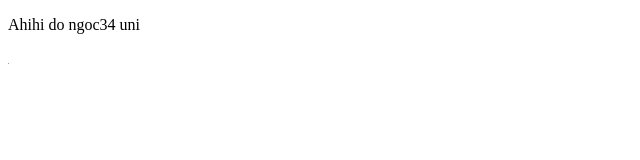
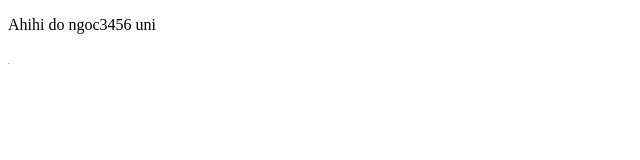
Before and after one commit to hoabuists/stack_adapt_test, a plain HTML site: page index.html in a window 1280 px wide. Shown: the full height of the page, 0-640 px from the left. Drawn offline with Linux system fonts and the light colour scheme; grey boxes are pictures that could not be loaded.

Commit message:
Update index.html

```diff
--- a/index.html
+++ b/index.html
@@ -11,7 +11,7 @@
     <script>!function(s,a,e,v,n,t,z){if(s.saq)return;n=s.saq=function(){n.callMethod?n.callMethod.apply(n,arguments):n.queue.push(arguments)};if(!s._saq)s._saq=n;n.push=n;n.loaded=!0;n.version='1.0';n.queue=[];t=a.createElement(e);t.async=!0;t.src=v;z=a.getElementsByTagName(e)[0];z.parentNode.insertBefore(t,z)}(window,document,'script','https://tags.srv.stackadapt.com/events.js');saq('ts', 'cQKPb3TUlXrhLT6hbyejNA');</script>
 </head>
 <body>
-    <p> Ahihi do ngoc34 uni</p>
+    <p> Ahihi do ngoc3456 uni</p>
     <img src="https://tags.srv.stackadapt.com/rt?sid=W6zyvg2spEZcE8tbErHSMQ" width="1" height="1"/>
 </body>
 </html>
```
